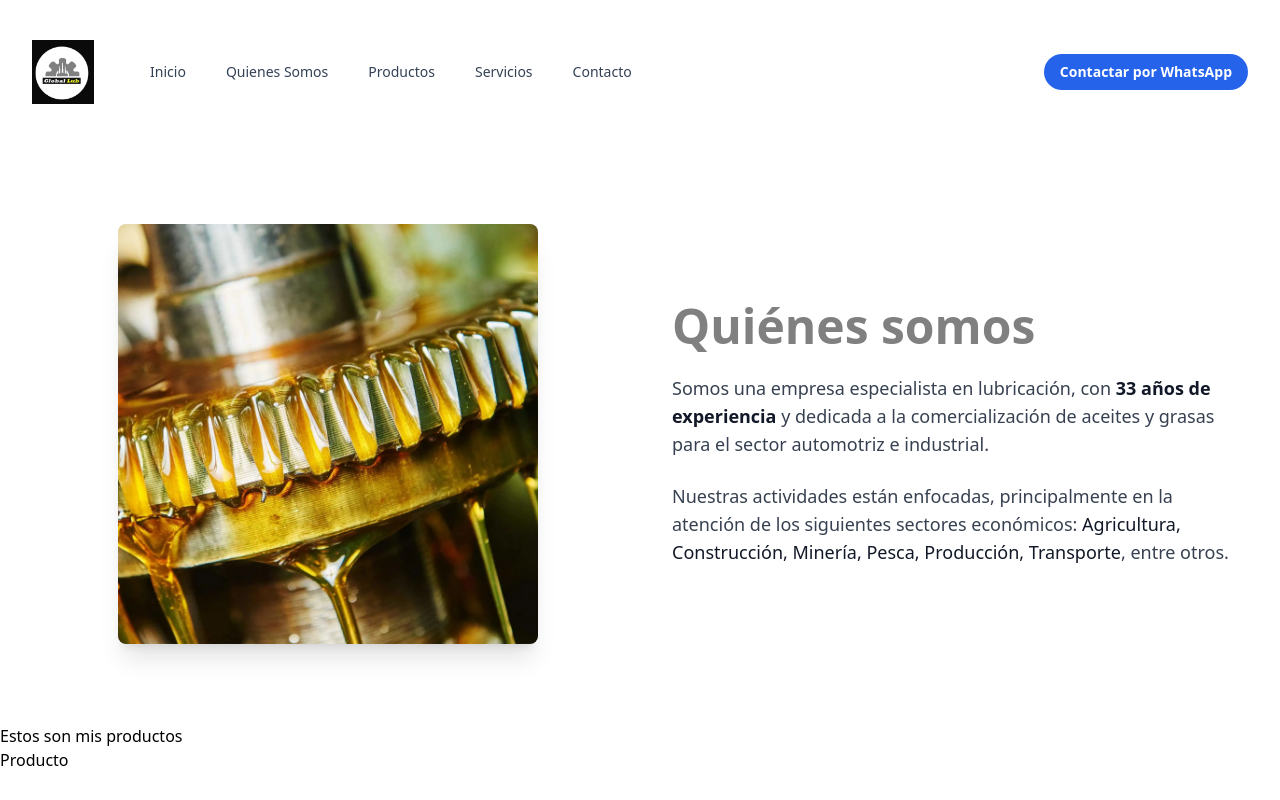
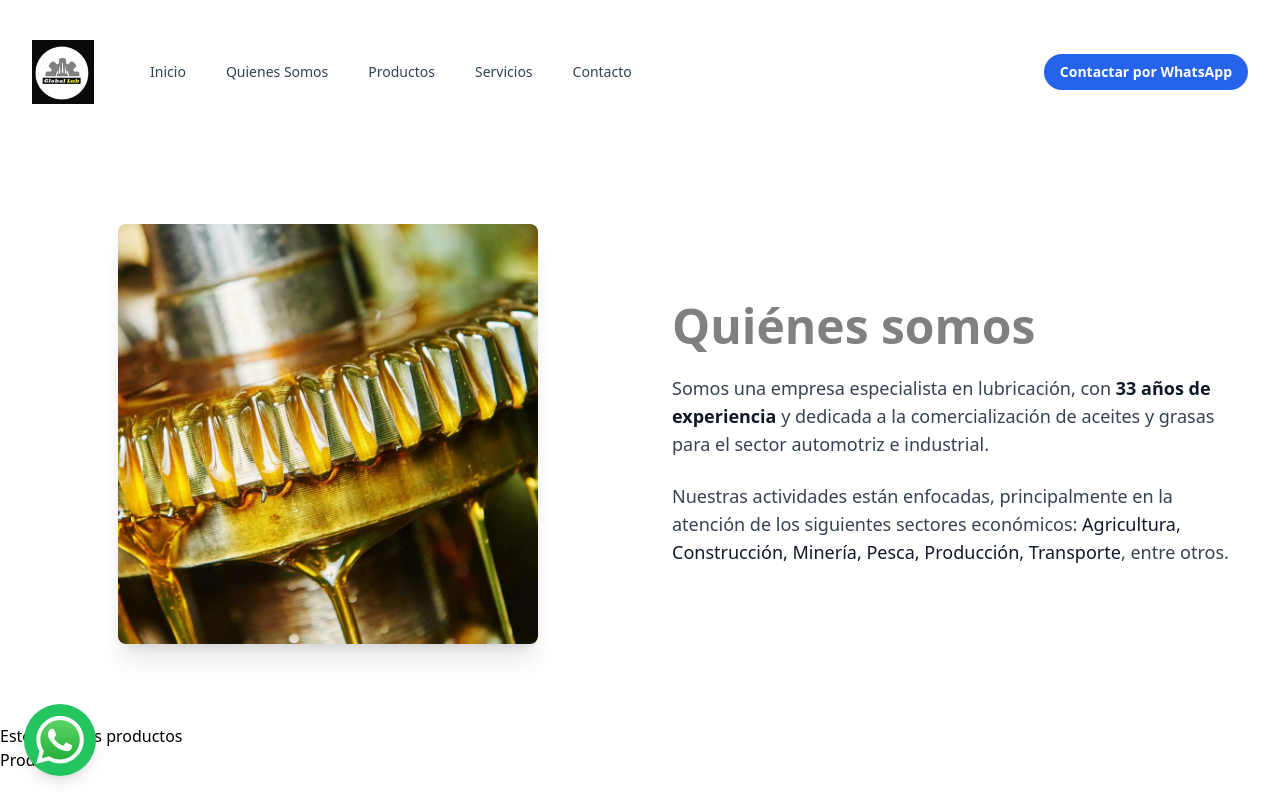
Before and after one commit to ErnestoXMC/global-lub, a React (Vite) app: page / in a window 1280 px wide. Shown: the top 800 px of the page. Built offline with nearby package versions, Linux system fonts and the light colour scheme.

Commit message:
feat: Icono de Whatsapp Flotante

```diff
--- /dev/null
+++ b/src/components/WhatsAppIcon.jsx
@@ -0,0 +1,21 @@
+import React from 'react'
+
+const WhatsAppIcon = () => {
+  return (
+    <a
+      href="https://wa.me/51979947680?text=Hola quiero más información de su negocio"
+      target="_blank"
+      rel="noopener noreferrer"
+      className="fixed bottom-6 left-6 z-50 bg-green-500 hover:bg-green-600 rounded-full p-3 shadow-lg transition-all duration-300 hover:scale-110"
+      aria-label="Contactar por WhatsApp"
+    >
+      <img
+        src="/logo_whatsapp.svg"
+        className="h-12 w-12"
+        alt="WhatsApp"
+      />
+    </a>
+  )
+}
+
+export default WhatsAppIcon
--- a/src/layout/LubricantesLayout.jsx
+++ b/src/layout/LubricantesLayout.jsx
@@ -1,4 +1,5 @@
 import { Outlet } from "react-router-dom"
+import WhatsAppIcon from "../components/WhatsappIcon"
 
 const LubricantesLayout = () => {
     return (
@@ -6,6 +7,7 @@
             <main>
                 <Outlet />
             </main>
+            <WhatsAppIcon />
         </>
     )
 }
```
Also changed, not shown: public/logo_whatsapp.svg (added).
